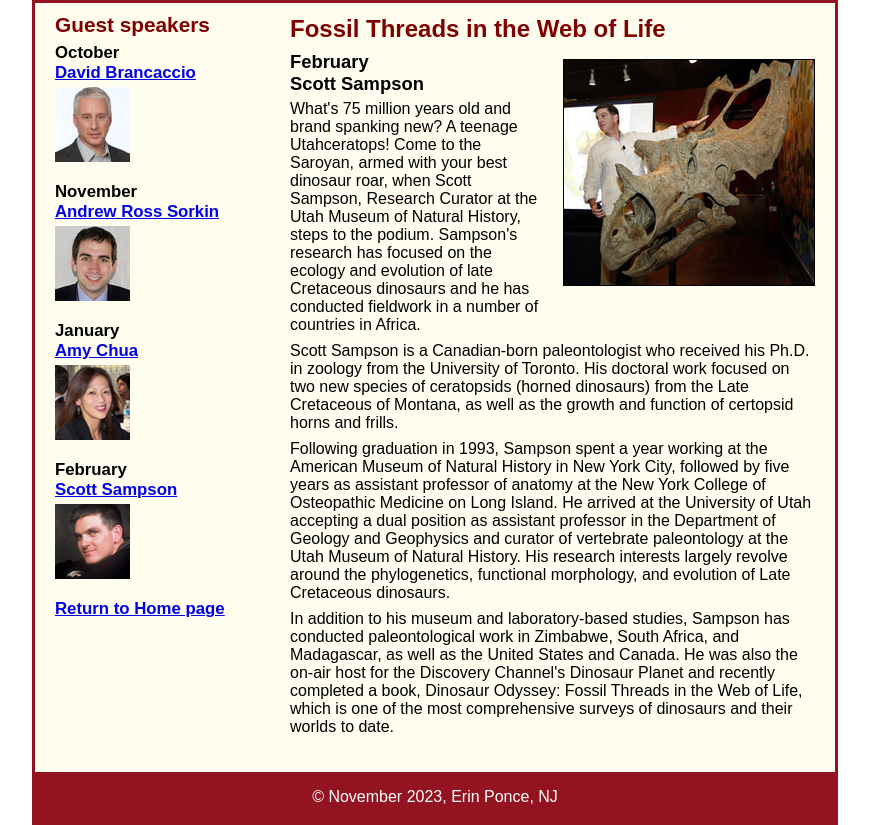
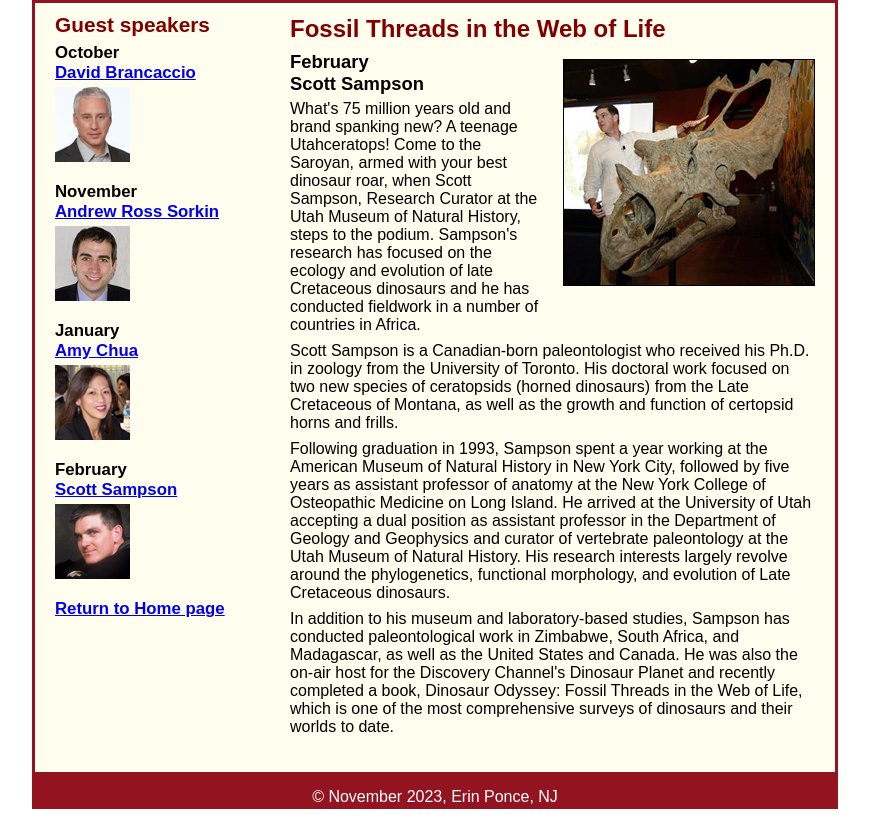
Before and after one commit to enp-njit/A08, a plain HTML site: page speakers/sampson.html in a window 1280 px wide. Shown: the part 120-945 px from the top of the page, without its empty margins (205-1074 px from the left). Drawn offline with Linux system fonts and the light colour scheme; files that its build step writes are made by us from their sources; files whose address does not match are found by name.

Commit message:
removed /

```diff
--- a/styles/speaker.css
+++ b/styles/speaker.css
@@ -120,5 +120,5 @@ footer {
 footer p {
 	text-align: center;
 	color: white;
-	padding: 1em 0;
+	padding: 1em 0 0;
 }
```
